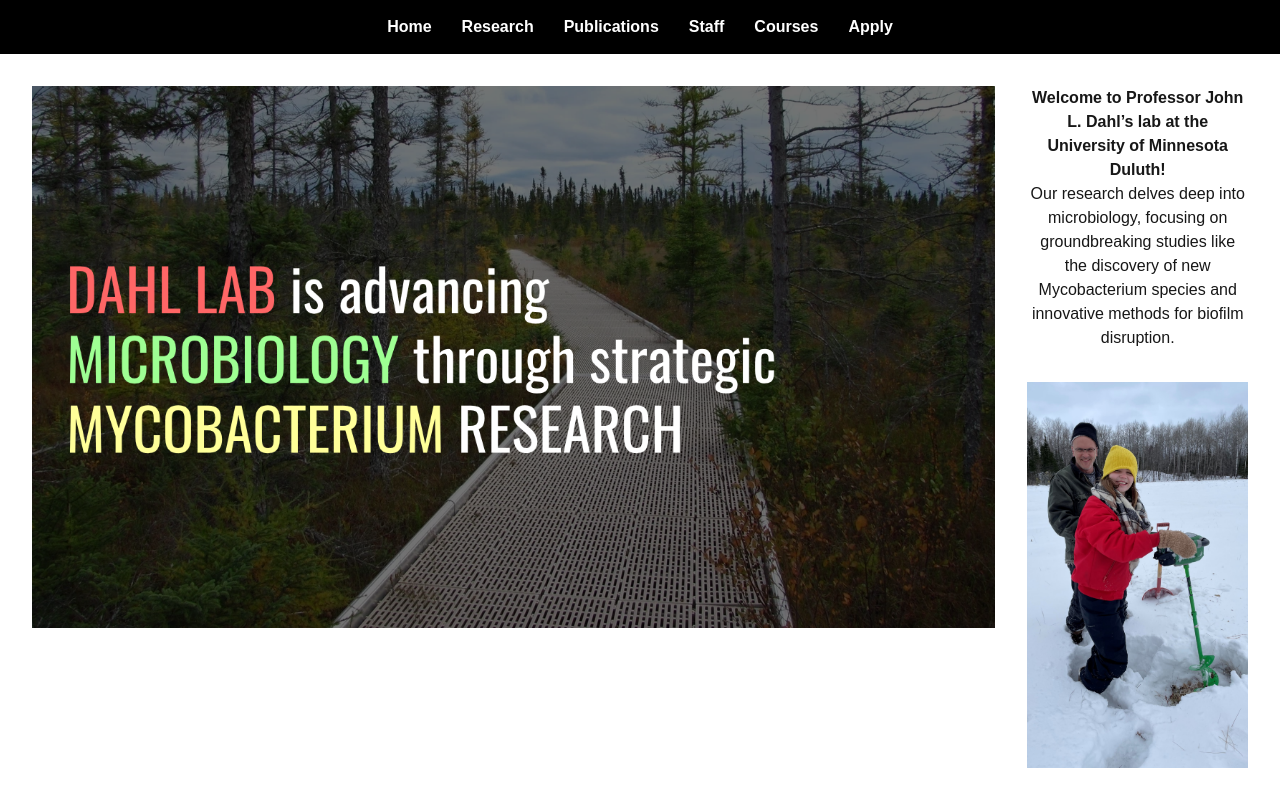
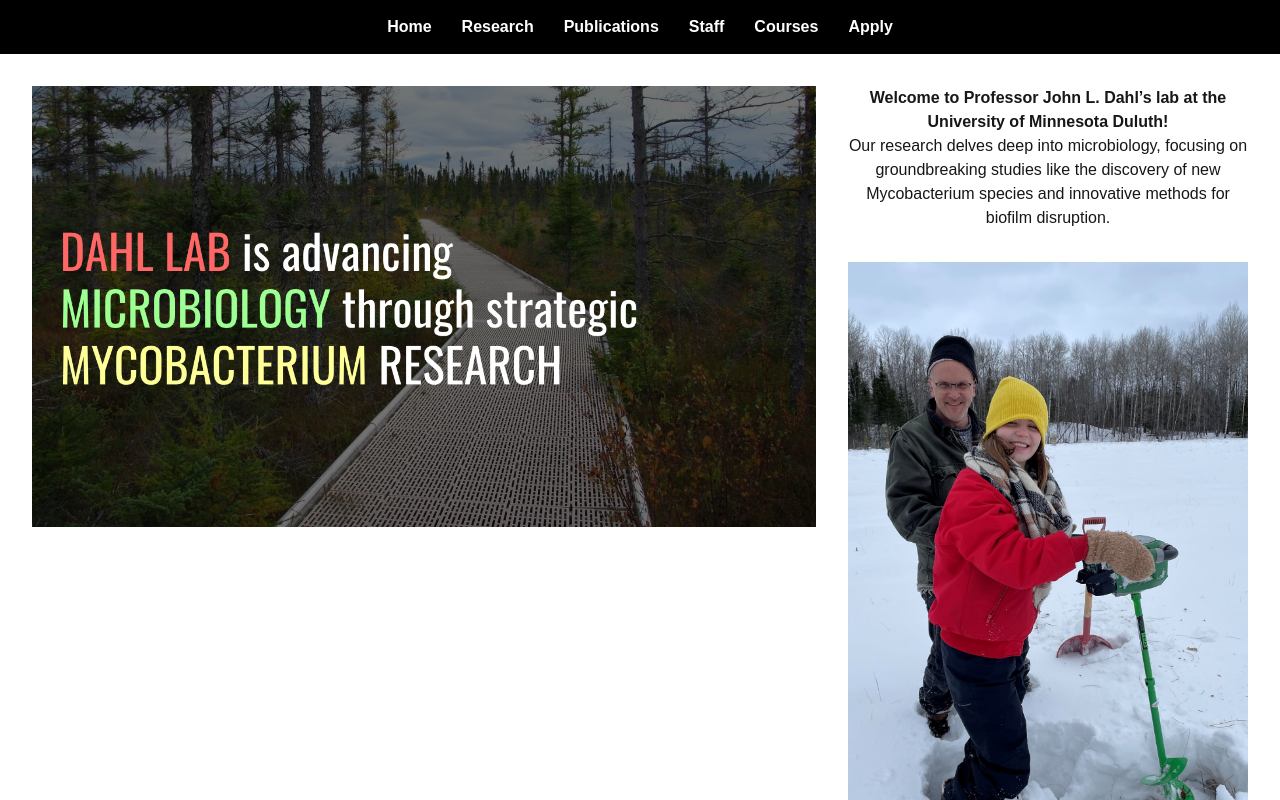
Before and after one commit to WACKE127/Dahl-Lab-No-Template, a Next.js app in the folder dahl-web/: page / in a window 1280 px wide. Shown: the top 800 px of the page. Built offline with nearby package versions, Linux system fonts and the light colour scheme.

Commit message:
Main image fixes

```diff
--- a/dahl-web/app/p/publications/page.tsx
+++ b/dahl-web/app/p/publications/page.tsx
@@ -2,7 +2,7 @@ import cv from "../../lib/importCV";
 
 export default function Research() {
   return (
-    <div className="mt-8 px-8">
+    <div className="mt-8 px-8 mb-8">
       <h2 className="text-2xl font-bold">Publications</h2>
       <ul className="list-disc list-inside">
         {cv.publications.map((pub, index) => (
--- a/dahl-web/app/page.tsx
+++ b/dahl-web/app/page.tsx
@@ -4,9 +4,9 @@ import cv from "../app/lib/importCV";
 
 export default function Home() {
   return (
-    <div className="grid grid-rows-[10px-1fr_10px] justify-items-center content-center w-full p-8 pb-8 gap-8 font-[family-name:var(--font-geist-sans) overflow-hidden] text-wrap">
-      <div className="object-contain row-start-1 row-end-2 items-start w-full h-auto max-w-[1344px] min-w-[854px]">
-        <div className="object-contain flex w-auto h-auto min-w-[200px]">
+    <div className="grid grid-rows justify-items-center content-center w-full h-auto p-8 pb-8 gap-8 font-[family-name:var(--font-geist-sans) overflow-hidden] text-wrap flex flex-wrap">
+{/* Main Image */}
+        <div className="object-contain flex w-auto h-auto min-w-[200px] row-start-1 row-end-2">
           <Link href={'/p/research'}>
             <Image
               src="/imgs/Forest.webp"
@@ -18,9 +18,8 @@ export default function Home() {
               />
           </Link>
         </div>
-      </div>
-
-      <div className="flex flex-col row-start-1 w-auto h-auto max-w-[400px] gap-8 items-center">
+{/* Right Image */}
+      <div className="flex flex-col row-start-1 w-auto h-auto max-w-[400px] min-w-[100px] gap-8 items-center">
         <div className = "text-center">
           <h1 className = "font-semibold">
             Welcome to Professor John L. Dahl’s lab at the University of Minnesota Duluth!
@@ -37,7 +36,6 @@ export default function Home() {
             priority
             />
         </div>
-
       </div>
 
     </div>
```
